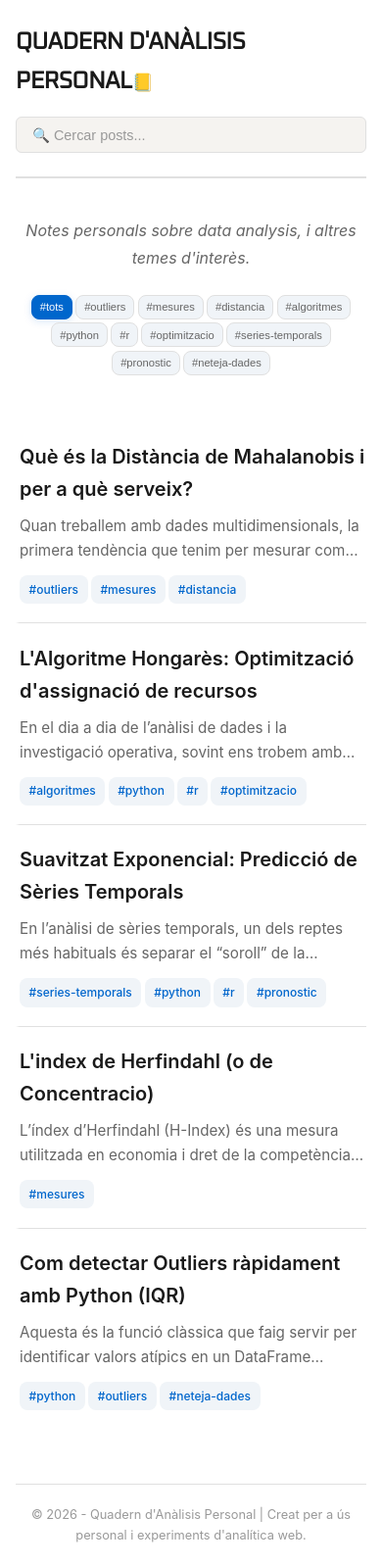
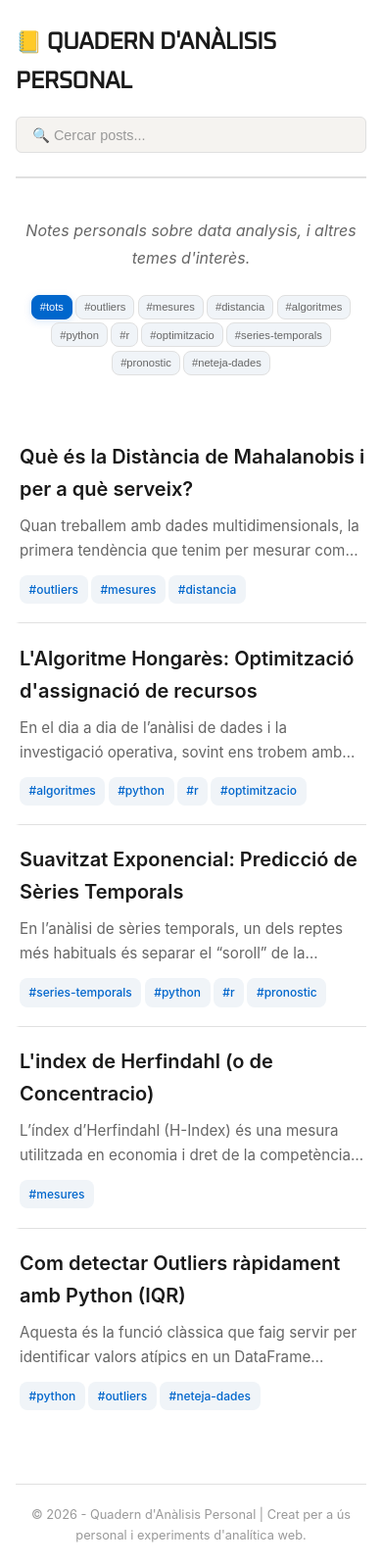
Before and after one commit to alberthr/alberthr.github.io, a Jekyll site: the page built from index.html, in a window 390 px wide. Shown: the whole page at 98% size. Built offline with Jekyll 4.4.1, drawn with Linux system fonts in a browser that asks for light colours.

Commit message:
Update style.css

```diff
--- a/assets/css/style.css
+++ b/assets/css/style.css
@@ -523,9 +523,9 @@ footer {
     font-size: 1.5rem;
   }
 
-  .site-title::after {
-    content: "📒";
-    font-size: 1.1rem;
+  .site-title::before {
+    content: "📒 ";
+    font-size: 1.35rem;
   }
 
   h1 {
```
